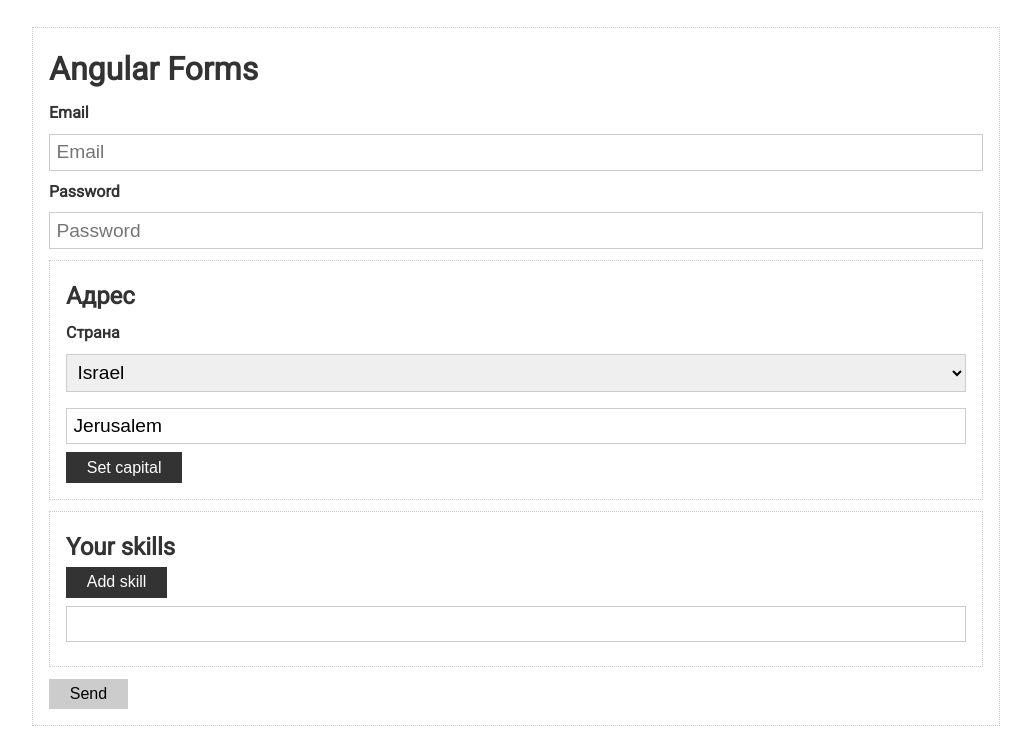
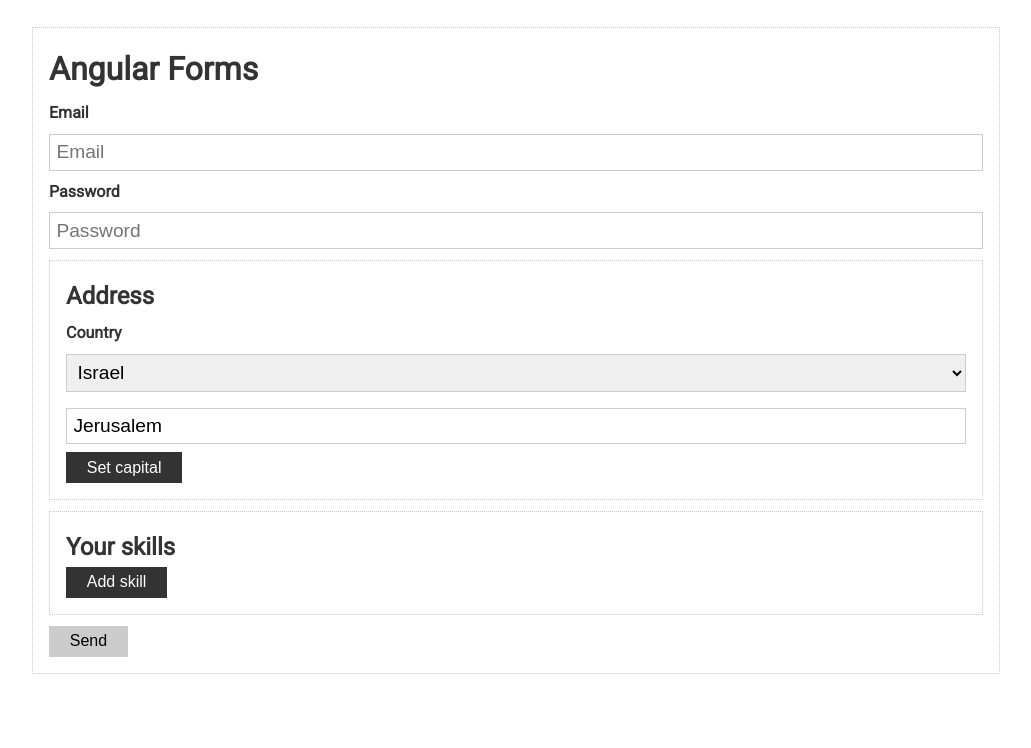
Before and after one commit to Chuchundrium/Angular-theory, an Angular app: page / in a window 1280 px wide. Shown: the top 748 px of the page, without its empty margins (124-1155 px from the left). Built offline with nearby package versions, Linux system fonts and the light colour scheme.

Commit message:
07-Forms-09-FormGroup

```diff
--- a/src/app/app.component.html
+++ b/src/app/app.component.html
@@ -34,10 +34,10 @@
     </div>
 
     <div class="card" formGroupName="address">
-      <h2>Адрес</h2>
+      <h2>Address</h2>
 
       <div class="form-control">
-        <label>Страна</label>
+        <label>Country</label>
 
         <select formControlName="country">
           <option value="il">Israel</option>
@@ -53,12 +53,15 @@
       <button class="btn" type="button" (click)="setCapital()">Set capital</button>
     </div>
 
-    <div class="card">
+    <div class="card" formGroupName="skills">
       <h2>Your skills</h2>
-      <button class="btn" type="button">Add skill</button>
-      <div class="form-control">
-        <label></label>
-        <input type="text">
+      <button class="btn" type="button" (click)="addSkill()">Add skill</button>
+      <div
+        class="form-control"
+        *ngFor="let control of myForm.get('skills')['controls'] ; let idx = index"
+      >
+        <label>skill {{ idx + 1 }}</label>
+        <input type="text" [formControlName]="idx">
       </div>
     </div>
 
--- a/src/app/app.component.ts
+++ b/src/app/app.component.ts
@@ -1,5 +1,5 @@
 import {Component, OnInit} from '@angular/core';
-import {FormControl, FormGroup, Validators} from '@angular/forms';
+import {FormArray, FormControl, FormGroup, Validators} from '@angular/forms';
 
 @Component({
   selector: 'app-root',
@@ -22,7 +22,8 @@
       address: new FormGroup({
         country: new FormControl('il'),
         city: new FormControl('Jerusalem', [Validators.required])
-      })
+      }),
+      skills: new FormArray([]),
     });
   }
 
@@ -44,4 +45,10 @@
     const city = cityMap[cityKey];
     this.myForm.patchValue({address: {city}});
   }
+
+  addSkill() {
+    const control = new FormControl('', Validators.required);
+    // (<FormArray>this.myForm.get('skills')).push(control);
+    (this.myForm.get('skills') as FormArray).push(control);
+  }
 }
```
